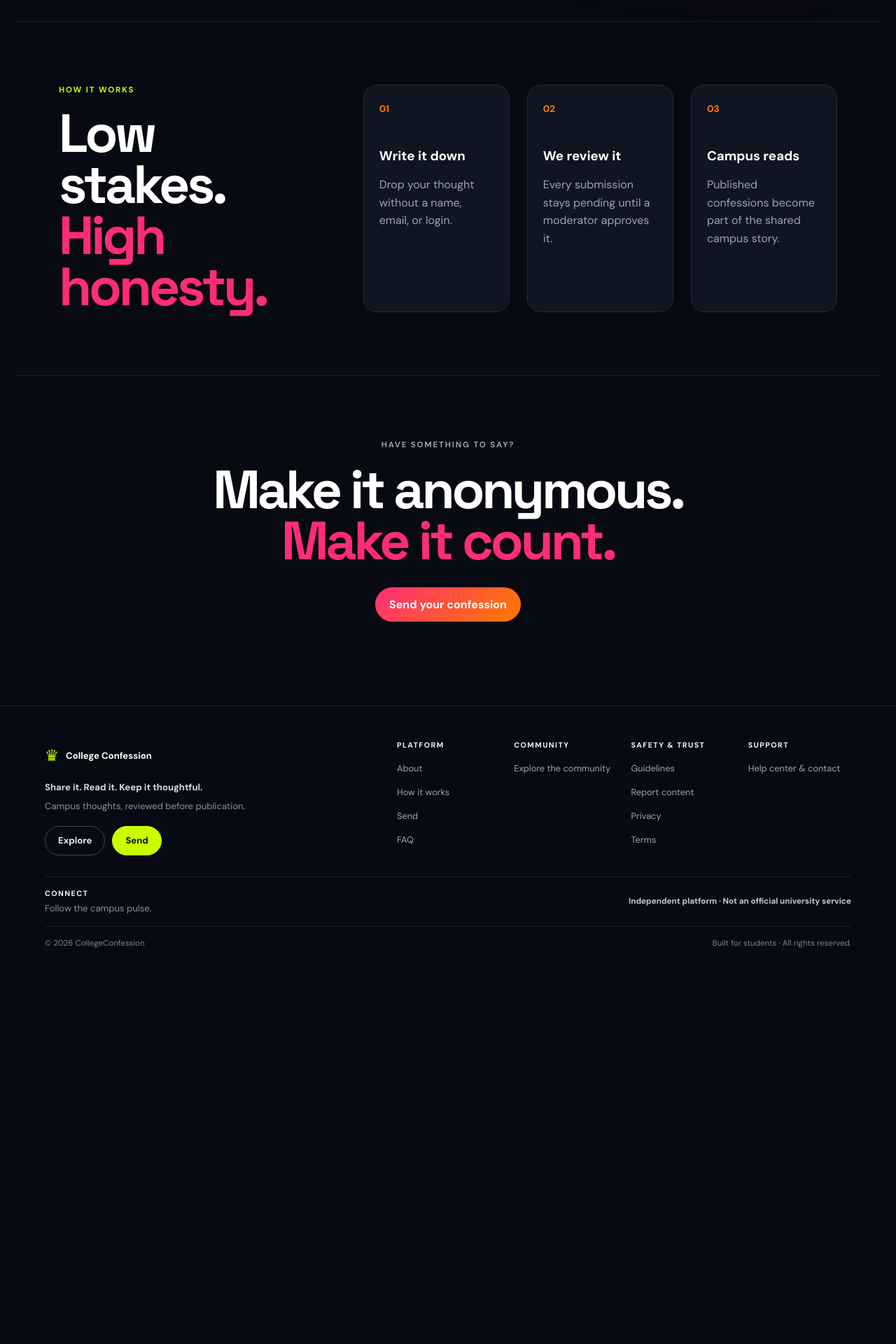
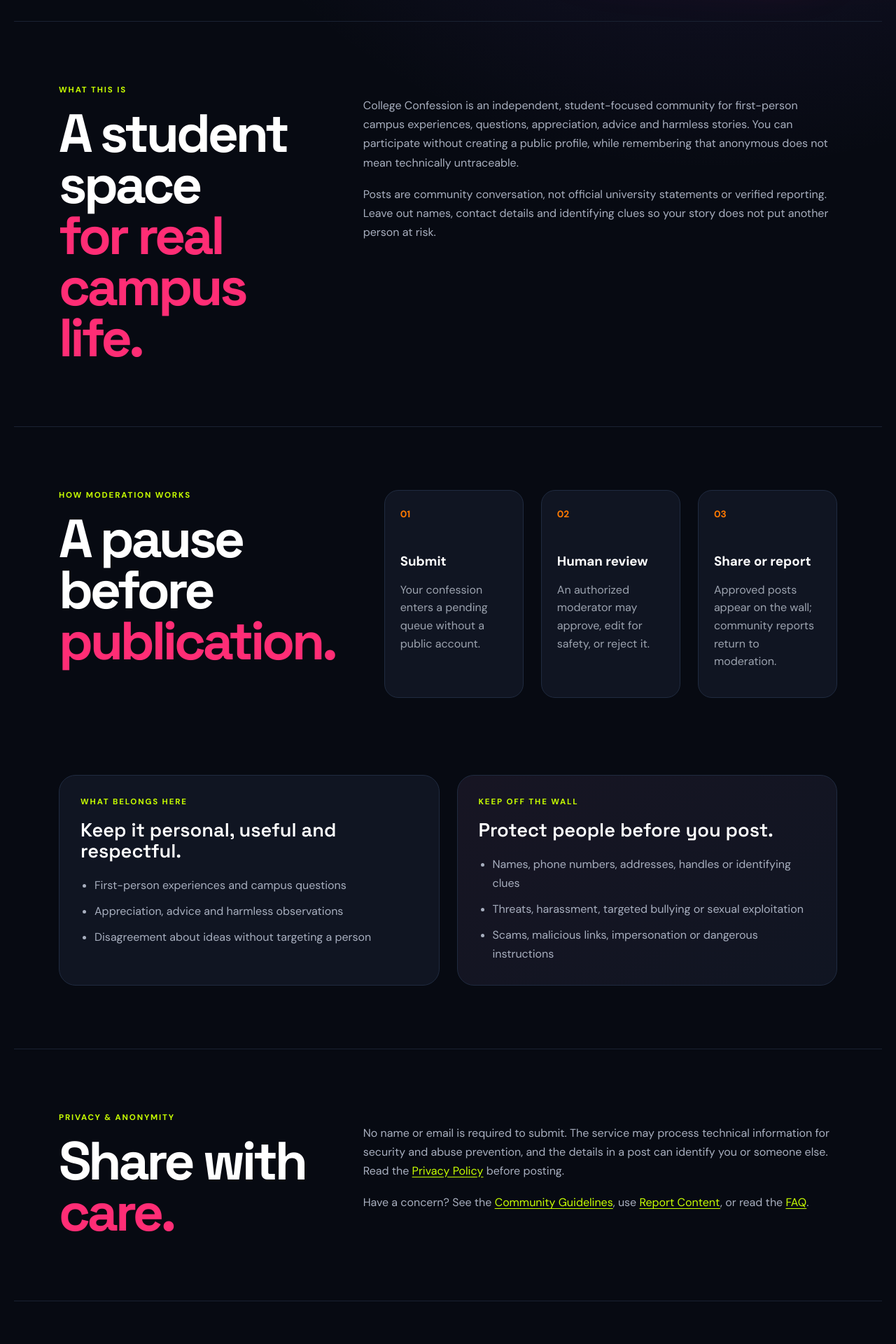
Before and after one commit to gulshanverse/social-media-service, a Next.js app in the folder apps/web/: page / in a window 1280 px wide. Shown: the part 860-2780 px from the top of the page at 70% size. Before the commit the page ends 2237 px from the top, so only its background shows below. Built offline with nearby package versions, Linux system fonts and the light colour scheme.

Commit message:
Prepare CollegeConfession for final AdSense review

```diff
--- a/apps/web/app/globals.css
+++ b/apps/web/app/globals.css
@@ -251,6 +251,52 @@ select:focus-visible {
 .final-cta .ggv-button {
   margin-top: 30px;
 }
+.info-copy {
+  max-width: 680px;
+}
+.info-copy p,
+.info-panel li {
+  color: #a8afbf;
+  line-height: 1.7;
+}
+.info-copy p + p {
+  margin-top: 18px;
+}
+.info-copy a {
+  color: #c8ff00;
+  text-decoration: underline;
+  text-underline-offset: 3px;
+}
+.info-section {
+  max-width: 1240px;
+  margin: auto;
+  padding: 20px 5vw 90px;
+  display: grid;
+  grid-template-columns: repeat(2, 1fr);
+  gap: 25px;
+}
+.info-panel {
+  padding: 30px;
+  border: 1px solid #202b40;
+  border-radius: 24px;
+  background: #101522;
+}
+.info-panel--warning {
+  background: linear-gradient(145deg, #171523, #101522);
+}
+.info-panel h2 {
+  font:
+    600 1.7rem/1.1 var(--font-space-grotesk),
+    sans-serif;
+  margin: 0 0 20px;
+}
+.info-panel ul {
+  margin: 0;
+  padding-left: 20px;
+}
+.info-panel li + li {
+  margin-top: 10px;
+}
 .form-page {
   max-width: 800px;
   margin: auto;
@@ -795,6 +841,9 @@ a:hover .confession-card {
   }
   .steps,
   .card-grid {
+    grid-template-columns: 1fr;
+  }
+  .info-section {
     grid-template-columns: 1fr;
   }
   .feed-heading {
--- a/apps/web/app/page.tsx
+++ b/apps/web/app/page.tsx
@@ -43,33 +43,103 @@ export default function Home() {
             </div>
           </div>
         </section>
+
         <section className="how-section">
           <div>
-            <p className="eyebrow">HOW IT WORKS</p>
+            <p className="eyebrow">WHAT THIS IS</p>
             <h2>
-              Low stakes.
+              A student space
               <br />
-              <span>High honesty.</span>
+              <span>for real campus life.</span>
+            </h2>
+          </div>
+          <div className="info-copy">
+            <p>
+              College Confession is an independent, student-focused community for first-person
+              campus experiences, questions, appreciation, advice and harmless stories. You can
+              participate without creating a public profile, while remembering that anonymous does
+              not mean technically untraceable.
+            </p>
+            <p>
+              Posts are community conversation, not official university statements or verified
+              reporting. Leave out names, contact details and identifying clues so your story does
+              not put another person at risk.
+            </p>
+          </div>
+        </section>
+
+        <section className="how-section">
+          <div>
+            <p className="eyebrow">HOW MODERATION WORKS</p>
+            <h2>
+              A pause before
+              <br />
+              <span>publication.</span>
             </h2>
           </div>
           <div className="steps">
             <div>
               <b>01</b>
-              <h3>Write it down</h3>
-              <p>Drop your thought without a name, email, or login.</p>
+              <h3>Submit</h3>
+              <p>Your confession enters a pending queue without a public account.</p>
             </div>
             <div>
               <b>02</b>
-              <h3>We review it</h3>
-              <p>Every submission stays pending until a moderator approves it.</p>
+              <h3>Human review</h3>
+              <p>An authorized moderator may approve, edit for safety, or reject it.</p>
             </div>
             <div>
               <b>03</b>
-              <h3>Campus reads</h3>
-              <p>Published confessions become part of the shared campus story.</p>
+              <h3>Share or report</h3>
+              <p>Approved posts appear on the wall; community reports return to moderation.</p>
             </div>
           </div>
         </section>
+
+        <section className="info-section">
+          <div className="info-panel">
+            <p className="eyebrow">WHAT BELONGS HERE</p>
+            <h2>Keep it personal, useful and respectful.</h2>
+            <ul>
+              <li>First-person experiences and campus questions</li>
+              <li>Appreciation, advice and harmless observations</li>
+              <li>Disagreement about ideas without targeting a person</li>
+            </ul>
+          </div>
+          <div className="info-panel info-panel--warning">
+            <p className="eyebrow">KEEP OFF THE WALL</p>
+            <h2>Protect people before you post.</h2>
+            <ul>
+              <li>Names, phone numbers, addresses, handles or identifying clues</li>
+              <li>Threats, harassment, targeted bullying or sexual exploitation</li>
+              <li>Scams, malicious links, impersonation or dangerous instructions</li>
+            </ul>
+          </div>
+        </section>
+
+        <section className="how-section">
+          <div>
+            <p className="eyebrow">PRIVACY &amp; ANONYMITY</p>
+            <h2>
+              Share with
+              <br />
+              <span>care.</span>
+            </h2>
+          </div>
+          <div className="info-copy">
+            <p>
+              No name or email is required to submit. The service may process technical information
+              for security and abuse prevention, and the details in a post can identify you or
+              someone else. Read the <Link href="/privacy">Privacy Policy</Link> before posting.
+            </p>
+            <p>
+              Have a concern? See the <Link href="/community-guidelines">Community Guidelines</Link>
+              , use <Link href="/report">Report Content</Link>, or read the{' '}
+              <Link href="/faq">FAQ</Link>.
+            </p>
+          </div>
+        </section>
+
         <section className="final-cta">
           <p className="eyebrow">HAVE SOMETHING TO SAY?</p>
           <h2>
```
Also changed, not shown: apps/web/app/legal-pages.tsx (+29 -0 lines).
